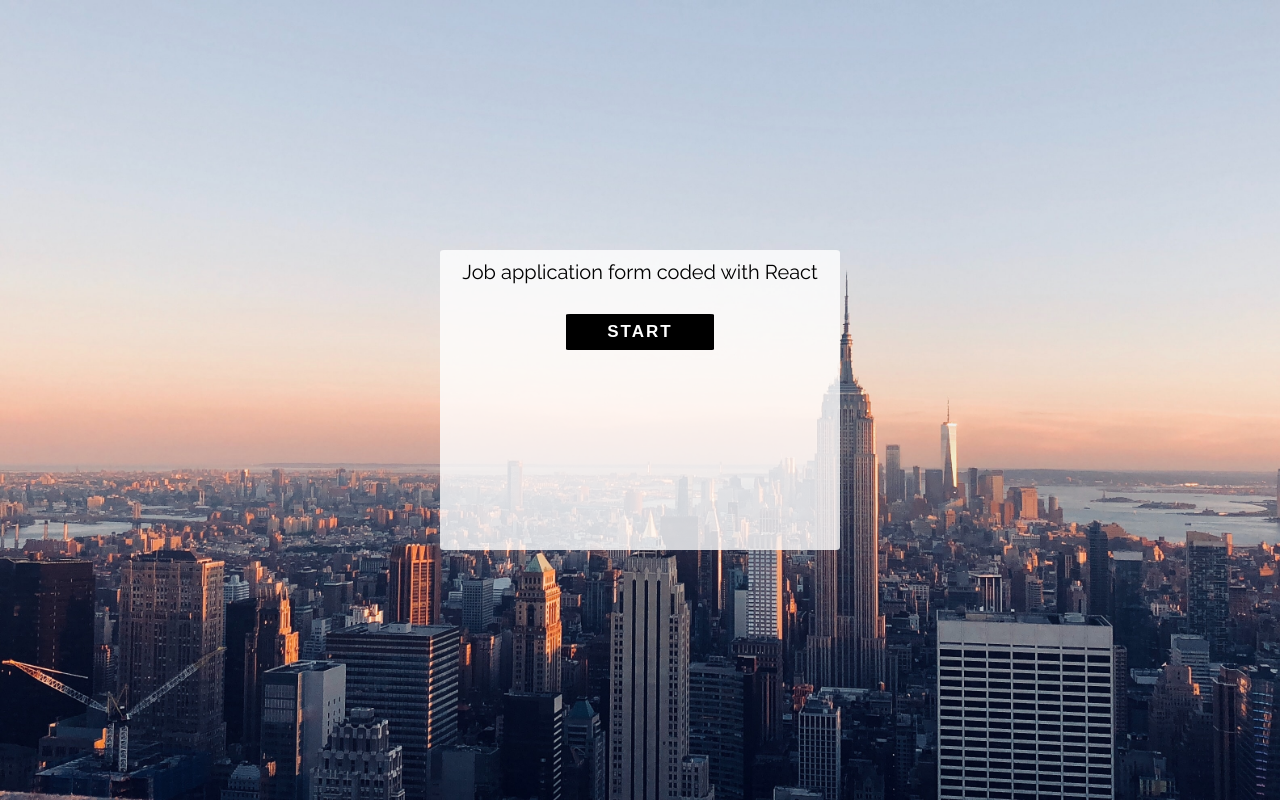
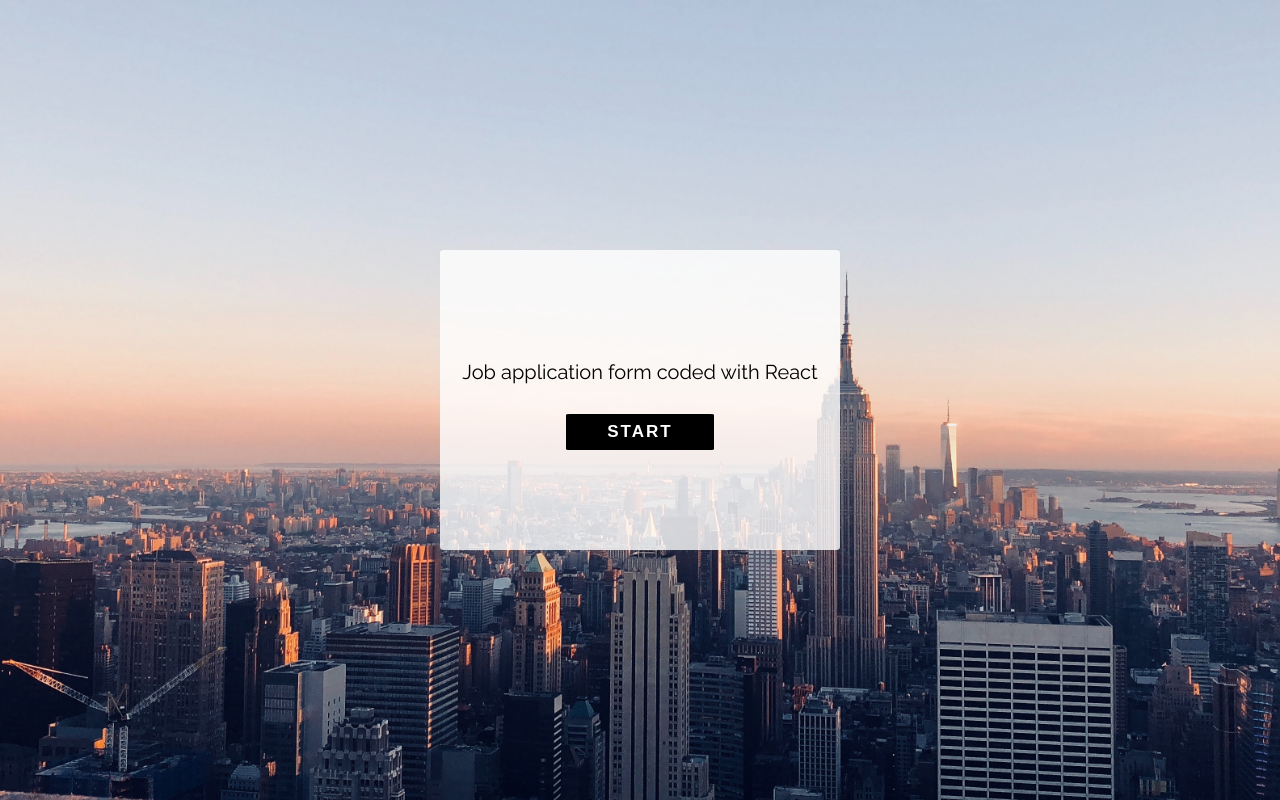
Before and after one commit to r2inlondon/application-form, a React (Create React App) app: page / in a window 1280 px wide. Built offline with nearby package versions, Linux system fonts and the light colour scheme.

Commit message:
form components are now centered

```diff
--- a/src/components/ApplicationForm.js
+++ b/src/components/ApplicationForm.js
@@ -137,7 +137,7 @@ const ApplicationForm = () => {
         )}
       </div>
 
-      <div>
+      <div className="components-container">
         {progress[0] && <TheStart TheStart={step0} />}
         <FormContext.Provider value={details}>
           {progress[1] && <PersonalDetails setDetails={step1} />}
--- a/src/styles/components/_application-style.scss
+++ b/src/styles/components/_application-style.scss
@@ -22,3 +22,10 @@
   background-color: $transparent-background;
   border-radius: 1%;
 }
+
+.components-container {
+  display: flex;
+  align-items: center;
+  justify-content: center;
+  height: 100%;
+}
```
